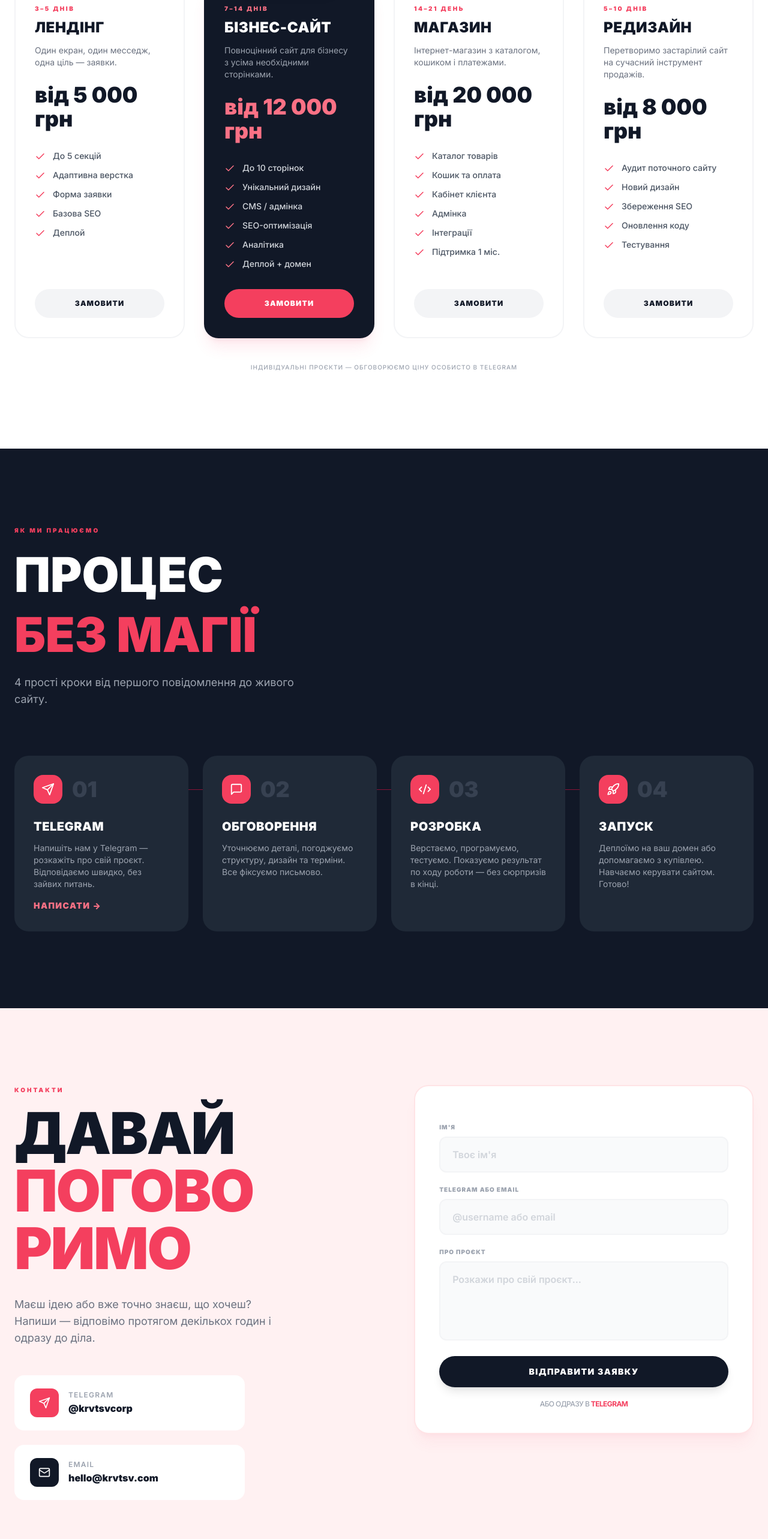
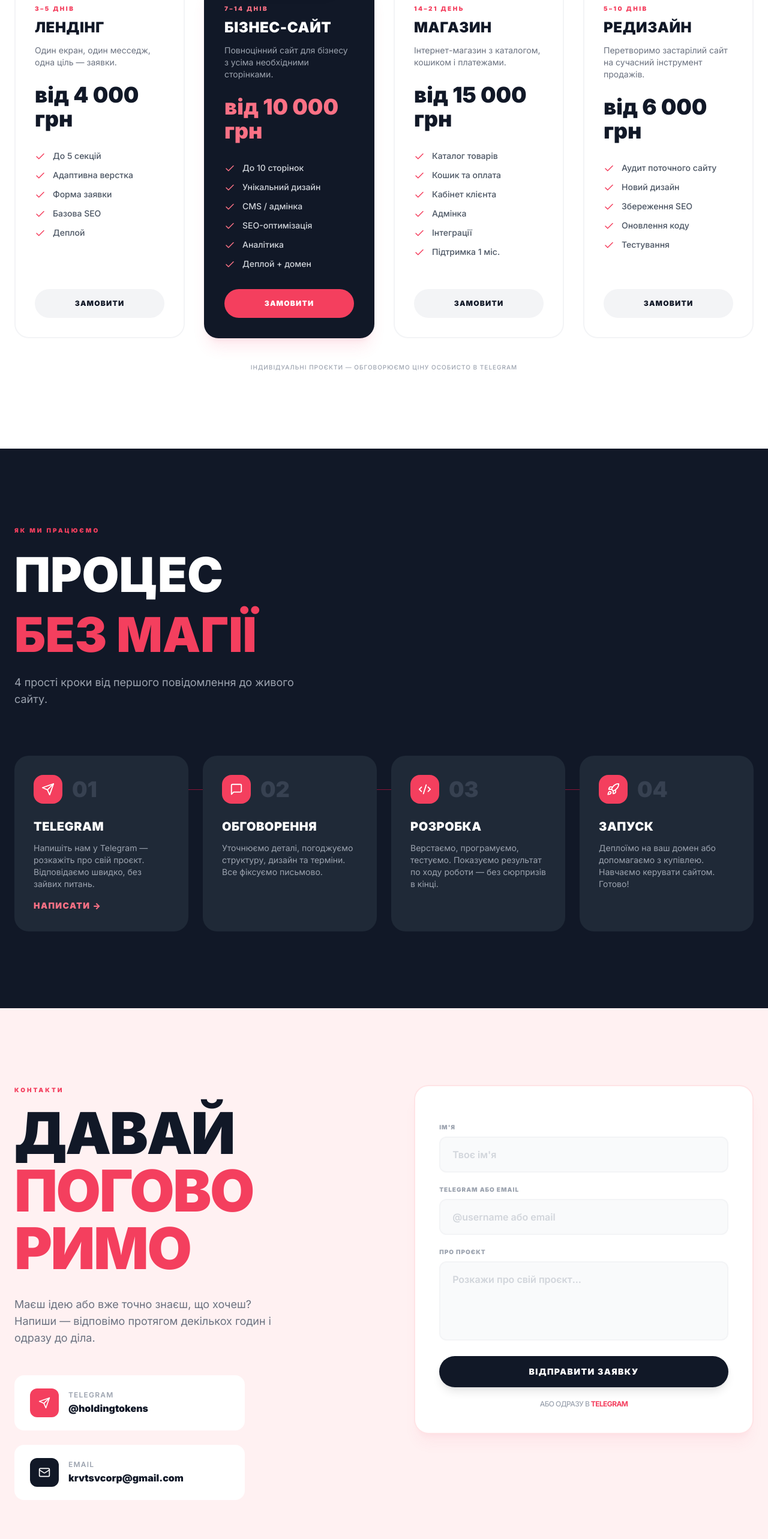
Before and after one commit to porustzi/krvtsv, a React (Vite) app in the folder project/: page / in a window 1280 px wide. Shown: the part 3540-6106 px from the top of the page at 60% size. Built offline with nearby package versions, Linux system fonts and the light colour scheme.

Commit message:
update contacts, prices

```diff
--- a/project/src/components/Contact.tsx
+++ b/project/src/components/Contact.tsx
@@ -61,7 +61,7 @@ export default function Contact() {
 
             <div className="space-y-4 md:space-y-6 max-w-sm mx-auto lg:mx-0">
               <a
-                href="https://t.me/krvtsvcorp"
+                href="https://t.me/holdingtokens"
                 target="_blank"
                 rel="noopener noreferrer"
                 className="group flex items-center gap-4 bg-white rounded-2xl px-5 py-4 md:px-6 md:py-5 border-2 border-transparent hover:border-rose-200 hover:shadow-md transition-all duration-300"
@@ -71,11 +71,11 @@ export default function Contact() {
                 </div>
                 <div className="text-left min-w-0">
                   <p className="text-xs uppercase tracking-widest text-gray-400 font-semibold mb-0.5">Telegram</p>
-                  <p className="font-black text-base md:text-base text-gray-900 break-words">@krvtsvcorp</p>
+                  <p className="font-black text-base md:text-base text-gray-900 break-words">@holdingtokens</p>
                 </div>
               </a>
               <a
-                href="mailto:hello@krvtsv.com"
+                href="mailto:krvtsvcorp@gmail.com"
                 className="group flex items-center gap-4 bg-white rounded-2xl px-5 py-4 md:px-6 md:py-5 border-2 border-transparent hover:border-rose-200 hover:shadow-md transition-all duration-300"
               >
                 <div className="w-12 h-12 md:w-12 md:h-12 bg-gray-900 rounded-xl flex items-center justify-center flex-shrink-0 group-hover:scale-110 transition-transform">
@@ -83,7 +83,7 @@ export default function Contact() {
                 </div>
                 <div className="text-left min-w-0">
                   <p className="text-xs uppercase tracking-widest text-gray-400 font-semibold mb-0.5">Email</p>
-                  <p className="font-black text-base md:text-base text-gray-900 break-words">hello@krvtsv.com</p>
+                  <p className="font-black text-base md:text-base text-gray-900 break-words">krvtsvcorp@gmail.com</p>
                 </div>
               </a>
             </div>
@@ -149,7 +149,7 @@ export default function Contact() {
 
                 <p className="text-center text-xs text-gray-400 font-medium uppercase tracking-tighter break-words">
                   Або одразу в{' '}
-                  <a href="https://t.me/krvtsvcorp" target="_blank" rel="noopener noreferrer" className="text-rose-500 font-bold hover:underline whitespace-nowrap">
+                  <a href="https://t.me/holdingtokens" target="_blank" rel="noopener noreferrer" className="text-rose-500 font-bold hover:underline whitespace-nowrap">
                     Telegram
                   </a>
                 </p>
--- a/project/src/components/Header.tsx
+++ b/project/src/components/Header.tsx
@@ -56,7 +56,7 @@ export default function Header() {
             </a>
           ))}
           <a
-            href="https://t.me/krvtsvcorp"
+            href="https://t.me/holdingtokens"
             target="_blank"
             rel="noopener noreferrer"
             className="bg-rose-500 text-white text-[11px] font-black uppercase tracking-widest px-6 py-3 rounded-full hover:bg-gray-900 transition-all duration-300 shadow-lg shadow-rose-500/20 whitespace-nowrap"
@@ -101,7 +101,7 @@ export default function Header() {
                 initial={{ opacity: 0, y: 20 }}
                 animate={{ opacity: 1, y: 0 }}
                 transition={{ delay: 0.6 }}
-                href="https://t.me/krvtsvcorp"
+                href="https://t.me/holdingtokens"
                 target="_blank"
                 rel="noopener noreferrer"
                 className="mt-4 bg-rose-500 text-white text-base sm:text-lg font-black uppercase tracking-widest px-8 py-5 rounded-full shadow-xl shadow-rose-500/30 whitespace-nowrap"
--- a/project/src/components/Hero.tsx
+++ b/project/src/components/Hero.tsx
@@ -51,7 +51,7 @@ export default function Hero() {
                 <ArrowRight size={18} className="group-hover:translate-x-1 transition-transform flex-shrink-0" />
               </a>
               <a
-                href="https://t.me/krvtsvcorp"
+                href="https://t.me/holdingtokens"
                 target="_blank"
                 rel="noopener noreferrer"
                 className="group inline-flex items-center gap-2 border-2 border-gray-900 text-gray-900 font-black uppercase tracking-widest text-sm sm:text-xs px-8 sm:px-8 py-5 sm:py-4 rounded-full hover:bg-gray-900 hover:text-white transition-colors duration-300 whitespace-nowrap"
--- a/project/src/components/Prices.tsx
+++ b/project/src/components/Prices.tsx
@@ -3,25 +3,25 @@ import { Check } from 'lucide-react';
 
 const plans = [
   {
-    name: 'Лендінг', price: 'від 5 000 грн', duration: '3–5 днів',
+    name: 'Лендінг', price: 'від 4 000 грн', duration: '3–5 днів',
     desc: 'Один екран, один месседж, одна ціль — заявки.',
     features: ['До 5 секцій', 'Адаптивна верстка', 'Форма заявки', 'Базова SEO', 'Деплой'],
     highlighted: false,
   },
   {
-    name: 'Бізнес-сайт', price: 'від 12 000 грн', duration: '7–14 днів',
+    name: 'Бізнес-сайт', price: 'від 10 000 грн', duration: '7–14 днів',
     desc: 'Повноцінний сайт для бізнесу з усіма необхідними сторінками.',
     features: ['До 10 сторінок', 'Унікальний дизайн', 'CMS / адмінка', 'SEO-оптимізація', 'Аналітика', 'Деплой + домен'],
     highlighted: true,
   },
   {
-    name: 'Магазин', price: 'від 20 000 грн', duration: '14–21 день',
+    name: 'Магазин', price: 'від 15 000 грн', duration: '14–21 день',
     desc: 'Інтернет-магазин з каталогом, кошиком і платежами.',
     features: ['Каталог товарів', 'Кошик та оплата', 'Кабінет клієнта', 'Адмінка', 'Інтеграції', 'Підтримка 1 міс.'],
     highlighted: false,
   },
   {
-    name: 'Редизайн', price: 'від 8 000 грн', duration: '5–10 днів',
+    name: 'Редизайн', price: 'від 6 000 грн', duration: '5–10 днів',
     desc: 'Перетворимо застарілий сайт на сучасний інструмент продажів.',
     features: ['Аудит поточного сайту', 'Новий дизайн', 'Збереження SEO', 'Оновлення коду', 'Тестування'],
     highlighted: false,
```
Also changed, not shown: 1 other file (tests, documents, lock files or other folders).
